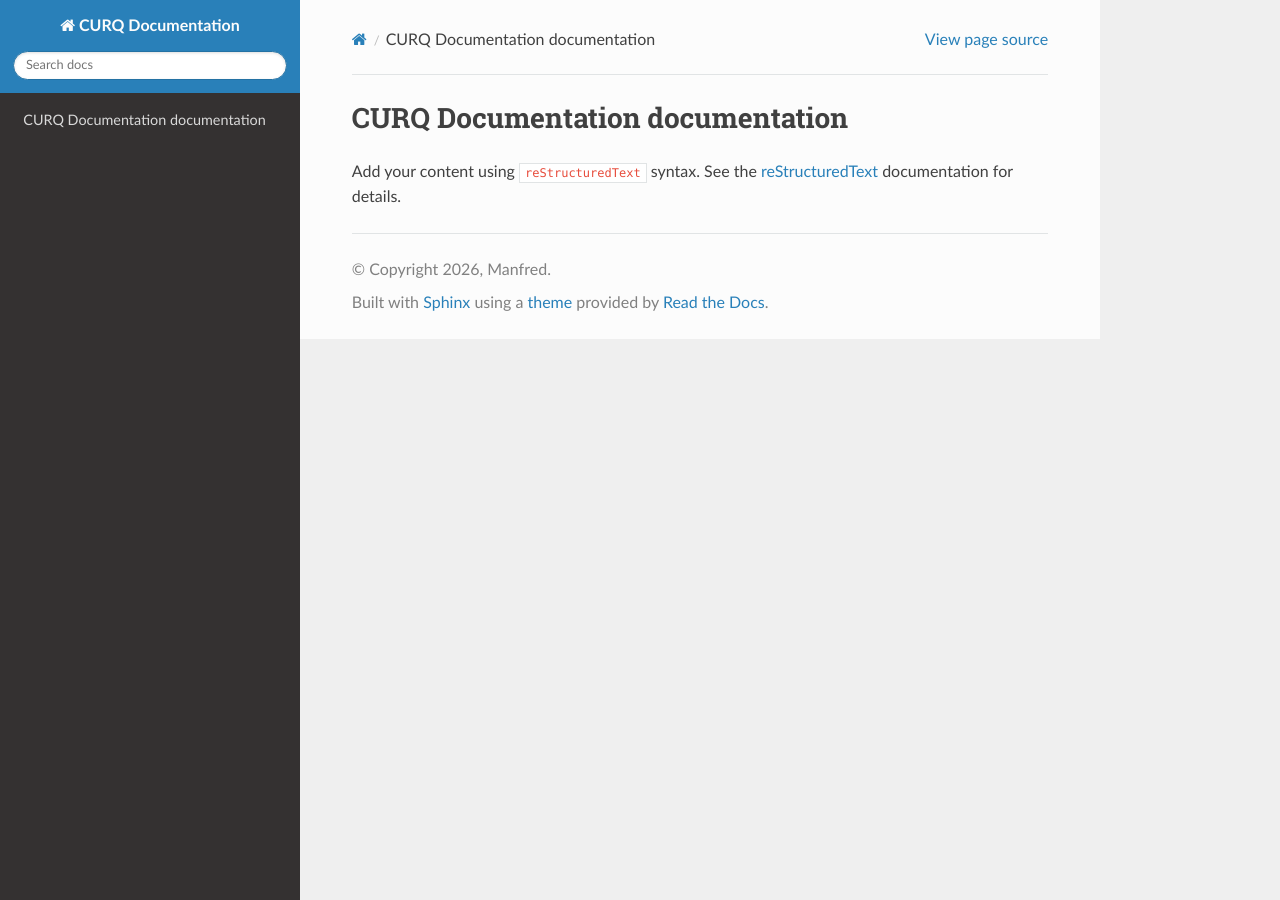
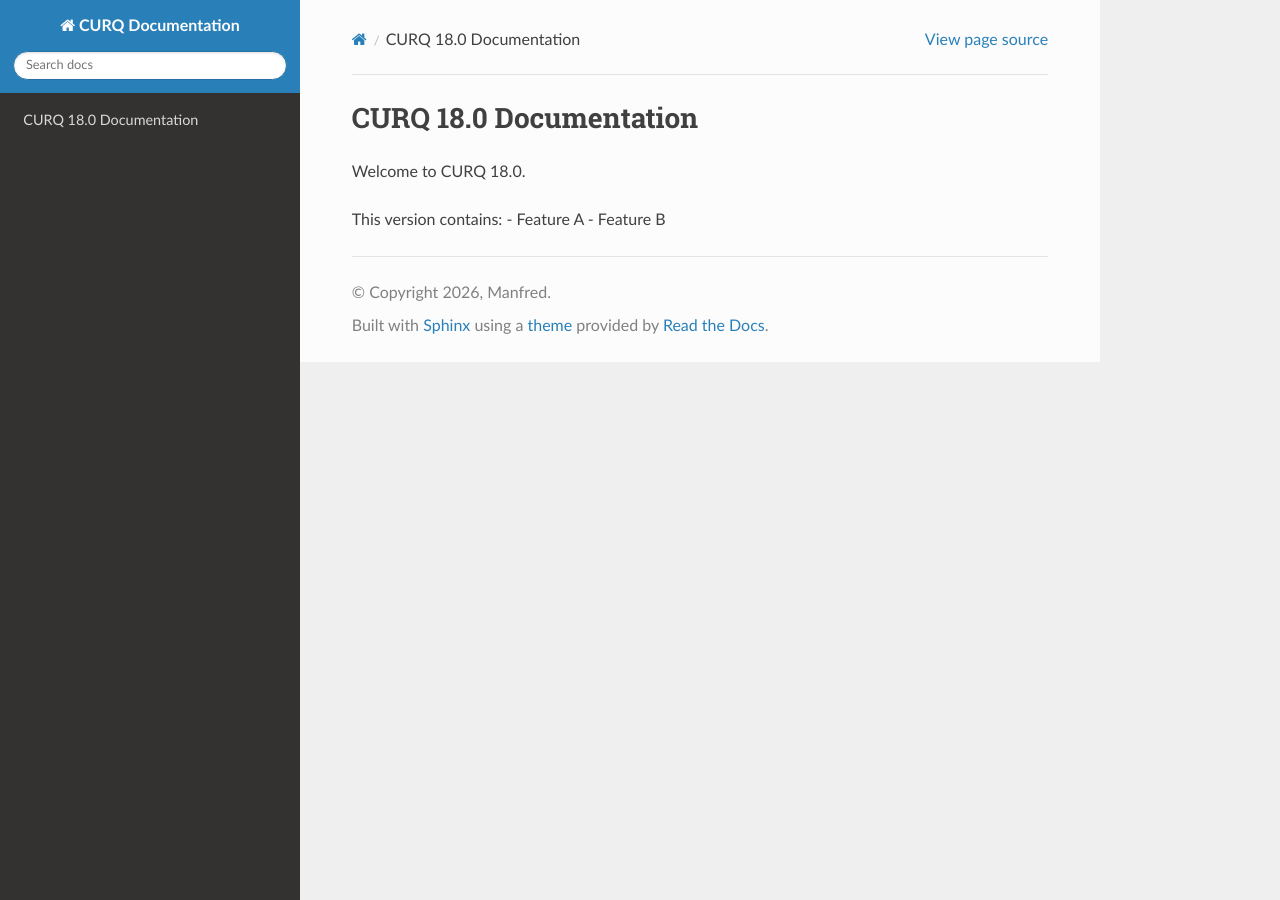
Before and after one commit to ManfredNelvin-Dev/sphinx-repo, a Sphinx documentation site: the page built from source/index.rst, in a window 1280 px wide. Built offline with Sphinx 7.4.7 and the Read the Docs theme 3.1.0, drawn with Linux system fonts in a browser that asks for light colours.

Commit message:
Update 18.0 documentation

```diff
--- a/source/index.rst
+++ b/source/index.rst
@@ -1,16 +1,8 @@
-.. CURQ Documentation documentation master file, created by
-   sphinx-quickstart on Fri Sep 25 07:48:05 2026.
-   You can adapt this file completely to your liking, but it should at least
-   contain the root `toctree` directive.
+CURQ 18.0 Documentation
+=======================
 
-CURQ Documentation documentation
-================================
+Welcome to CURQ 18.0.
 
-Add your content using ``reStructuredText`` syntax. See the
-`reStructuredText <https://www.sphinx-doc.org/en/master/usage/restructuredtext/index.html>`_
-documentation for details.
-
-
-.. toctree::
-   :maxdepth: 2
-   :caption: Contents:
+This version contains:
+- Feature A
+- Feature B
```
